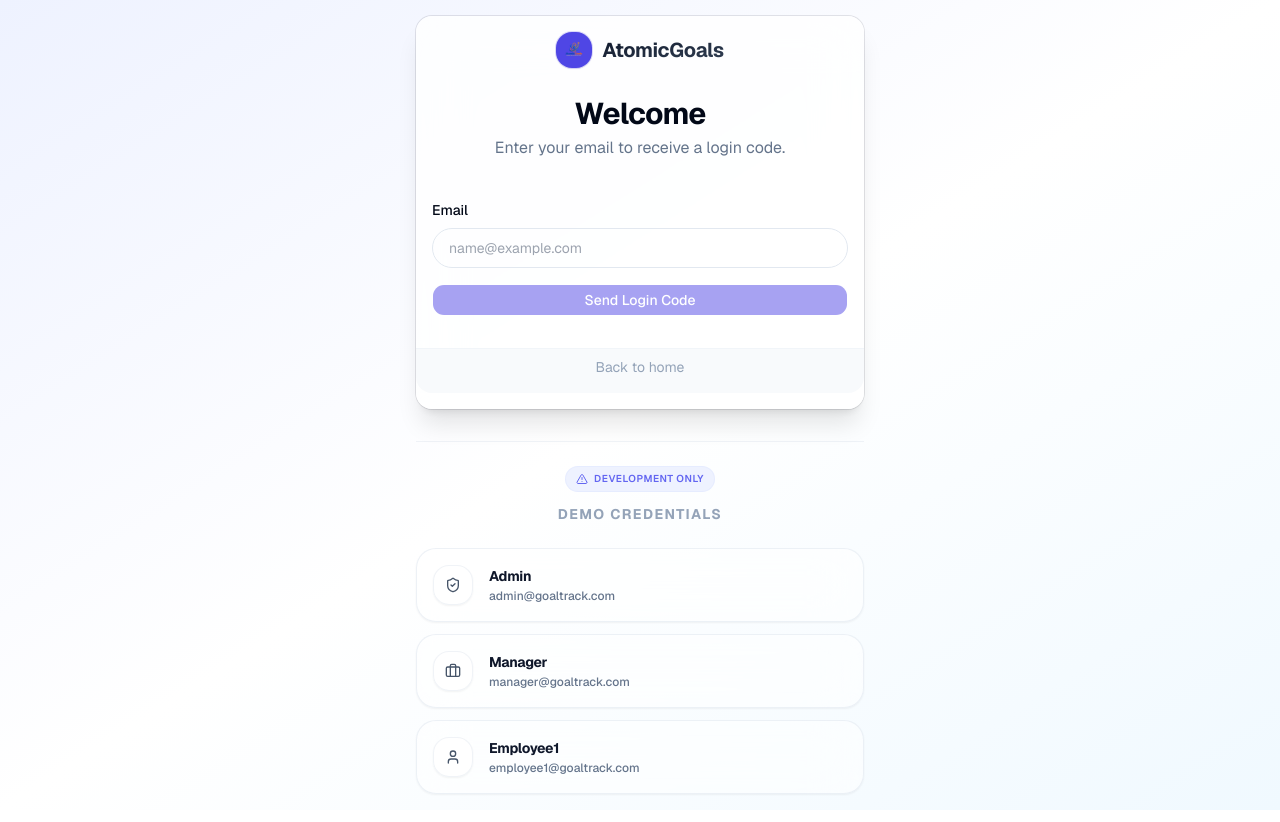
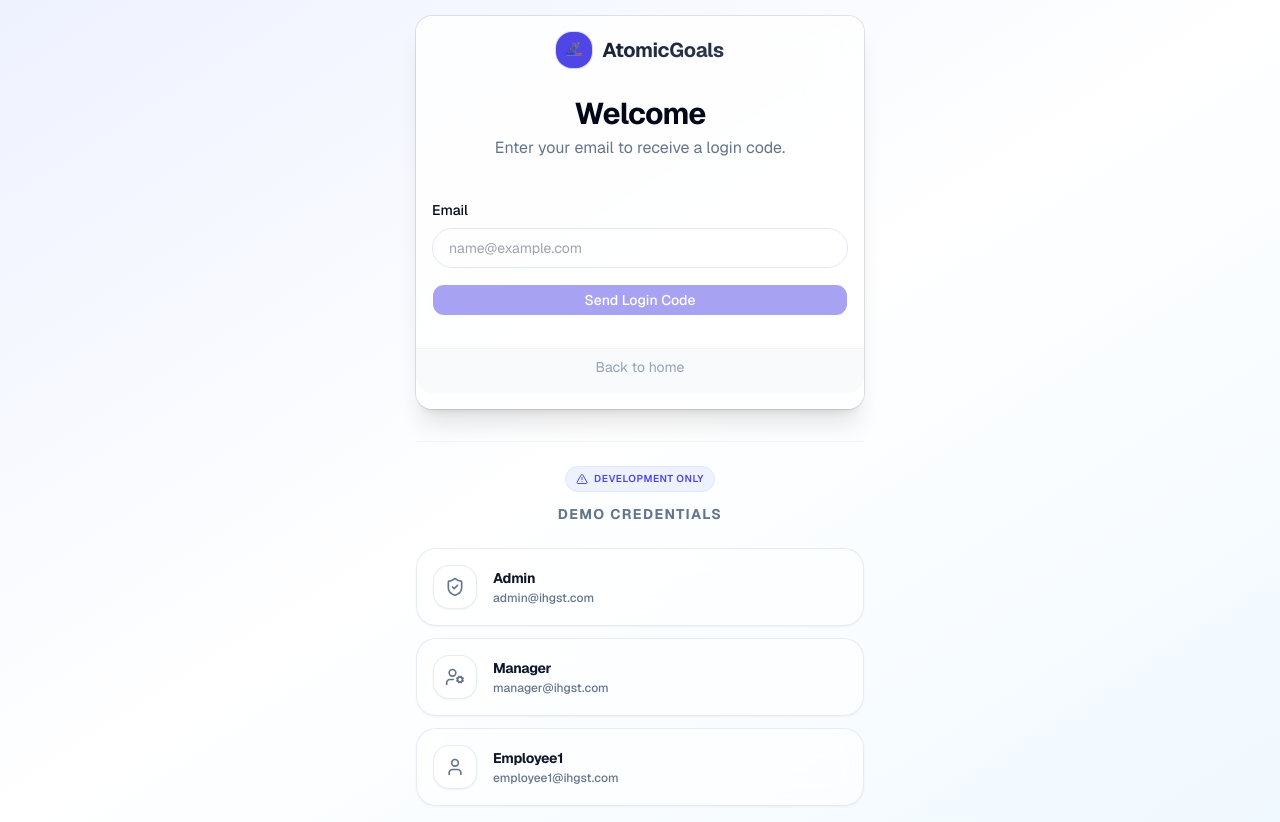
Before and after one commit to MukeshMasiwal/AtomicGoals, a Next.js app: page /login in a window 1280 px wide. Built offline with nearby package versions, Linux system fonts and the light colour scheme.

Commit message:
UI changes

```diff
--- a/src/app/login/page.tsx
+++ b/src/app/login/page.tsx
@@ -271,40 +271,44 @@ export default function LoginPage() {
             className="mt-8 pt-6 border-t border-slate-200/50 dark:border-slate-800/50"
           >
             <div className="flex flex-col items-center mb-6">
-              <div className="flex items-center gap-1.5 text-[10px] uppercase tracking-wider font-semibold text-indigo-500 bg-indigo-50 dark:text-indigo-400 dark:bg-indigo-950/30 px-2.5 py-1 rounded-full border border-indigo-100/50 dark:border-indigo-800/30 mb-3">
+              <div className="flex items-center gap-1.5 text-[10px] uppercase tracking-wider font-semibold text-indigo-600 bg-indigo-50 dark:text-indigo-300 dark:bg-indigo-500/10 px-2.5 py-1 rounded-full border border-indigo-100 dark:border-indigo-500/20 mb-3">
                 <AlertTriangle className="h-3 w-3" />
                 Development Only
               </div>
-              <h3 className="text-sm font-bold tracking-widest text-slate-400 dark:text-slate-500 uppercase">Demo Credentials</h3>
+              <h3 className="text-sm font-bold tracking-widest text-slate-500 dark:text-slate-400 uppercase">DEMO CREDENTIALS</h3>
             </div>
 
             <div className="flex flex-col gap-3">
               {[
-                { role: "Admin", email: "admin@goaltrack.com", icon: ShieldCheck },
-                { role: "Manager", email: "manager@goaltrack.com", icon: Briefcase },
-                { role: "Employee1", email: "employee1@goaltrack.com", icon: User }
+                { role: "Admin", email: "admin@ihgst.com", icon: ShieldCheck },
+                { role: "Manager", email: "manager@ihgst.com", icon: UserCog },
+                { role: "Employee1", email: "employee1@ihgst.com", icon: User }
               ].map((cred) => (
                 <button
                   key={cred.email}
                   type="button"
                   onClick={() => handleSeedLogin(cred.email)}
                   disabled={status === "loading"}
-                  className="group relative flex items-center justify-between p-4 rounded-2xl border border-slate-200/60 bg-white/50 backdrop-blur-xl shadow-sm transition-all duration-500 hover:scale-[1.02] hover:shadow-xl hover:shadow-indigo-500/10 dark:border-slate-800/80 dark:bg-slate-900/50 hover:border-slate-300 dark:hover:border-indigo-500/30 overflow-hidden"
+                  className="group relative flex items-center justify-between p-4 rounded-2xl border border-slate-200/80 bg-white/60 backdrop-blur-md shadow-sm transition-all duration-300 hover:scale-[1.02] hover:shadow-lg hover:shadow-indigo-500/10 dark:border-slate-800/80 dark:bg-slate-900/60 hover:border-indigo-400 dark:hover:border-indigo-500/50 overflow-hidden"
                 >
-                  <div className="absolute inset-0 bg-gradient-to-r from-indigo-500/0 via-indigo-500/0 to-indigo-500/0 group-hover:via-indigo-500/5 transition-all duration-500" />
+                  <div className="absolute inset-0 bg-gradient-to-r from-indigo-500/0 via-indigo-500/5 to-indigo-500/0 opacity-0 group-hover:opacity-100 transition-opacity duration-500" />
 
                   <div className="relative z-10 flex items-center gap-4">
-                    <div className="flex items-center justify-center h-10 w-10 rounded-xl border border-slate-200/50 bg-white/80 shadow-sm transition-transform duration-500 group-hover:scale-110 dark:border-slate-700/50 dark:bg-slate-800/80 text-slate-600 dark:text-slate-300">
-                      <cred.icon className="h-4 w-4" />
+                    <div className="flex items-center justify-center h-11 w-11 rounded-xl border border-slate-200/80 bg-white shadow-sm transition-all duration-300 group-hover:scale-110 dark:border-slate-700/80 dark:bg-slate-800 text-slate-500 dark:text-slate-400 group-hover:text-indigo-600 dark:group-hover:text-indigo-400 group-hover:border-indigo-200 dark:group-hover:border-indigo-500/30">
+                      <cred.icon className="h-5 w-5" />
                     </div>
                     <div className="text-left">
-                      <div className="font-bold text-sm text-slate-900 dark:text-white tracking-tight">
+                      <div className="font-bold text-sm text-slate-900 dark:text-slate-100 tracking-tight group-hover:text-indigo-700 dark:group-hover:text-indigo-300 transition-colors">
                         {cred.role}
                       </div>
                       <div className="text-xs text-slate-500 dark:text-slate-400 font-medium mt-0.5">
                         {cred.email}
                       </div>
                     </div>
+                  </div>
+
+                  <div className="relative z-10 flex items-center justify-center h-8 w-8 rounded-full bg-slate-100 dark:bg-slate-800 opacity-0 group-hover:opacity-100 transition-all duration-300 scale-75 group-hover:scale-100 text-slate-400 group-hover:text-indigo-600 dark:group-hover:text-indigo-400">
+                     <svg xmlns="http://www.w3.org/2000/svg" width="16" height="16" viewBox="0 0 24 24" fill="none" stroke="currentColor" strokeWidth="2" strokeLinecap="round" strokeLinejoin="round"><path d="M5 12h14"/><path d="m12 5 7 7-7 7"/></svg>
                   </div>
                 </button>
               ))}
--- a/src/middleware.ts
+++ b/src/proxy.ts
@@ -31,7 +31,7 @@ async function verifyToken(token: string): Promise<boolean> {
   }
 }
 
-export async function middleware(request: NextRequest) {
+export async function proxy(request: NextRequest) {
   const { pathname } = request.nextUrl;
 
   if (
```
